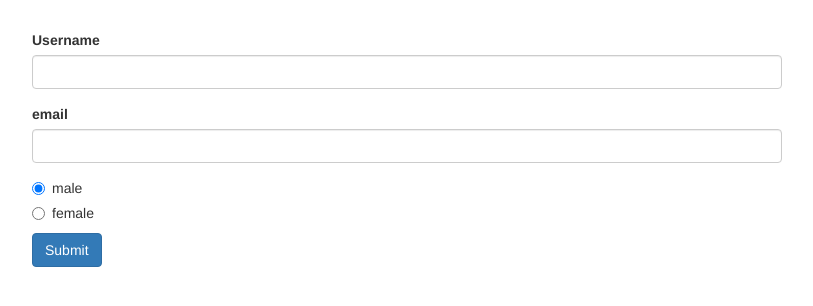
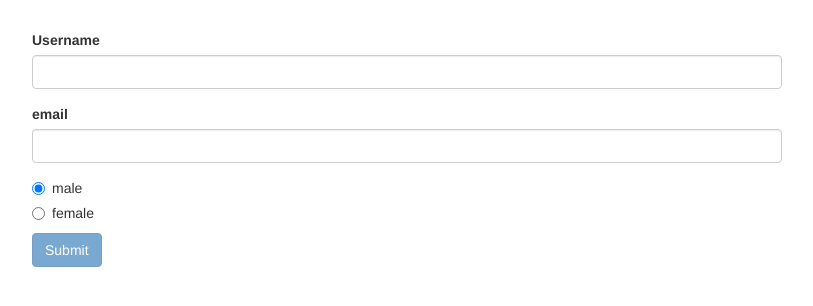
Before and after one commit to richardcalf/angular-the-complete-guide, an Angular app in the folder forms-reactive-start/: page / in a window 1280 px wide. Shown: the top 306 px of the page, without its empty margins (233-1046 px from the left). Built offline with nearby package versions, Linux system fonts and the light colour scheme.

Commit message:
section 15, video 209, reactive, grouping controls

```diff
--- a/forms-reactive-start/src/app/app.component.html
+++ b/forms-reactive-start/src/app/app.component.html
@@ -2,6 +2,7 @@
   <div class="row">
     <div class="col-xs-12 col-sm-10 col-md-8 col-sm-offset-1 col-md-offset-2">
       <form [formGroup]="htmlForm" (ngSubmit)="onSubmit()">
+        <div formGroupName="userData">
           <div class="form-group">
             <label for="username">Username</label>
             <input
@@ -10,7 +11,7 @@
               formControlName="username"
               class="form-control">
               <span
-              *ngIf="!htmlForm.get('username').valid && htmlForm.get('username').touched"
+                *ngIf="!htmlForm.get('userData.username').valid && htmlForm.get('userData.username').touched"
                class="help-block">Username is required</span>
           </div>
           <div class="form-group">
@@ -21,8 +22,9 @@
               formControlName="email"
               class="form-control">
               <span
-              *ngIf="!htmlForm.get('email').valid && htmlForm.get('email').touched"
+                *ngIf="!htmlForm.get('userData.email').valid && htmlForm.get('userData.email').touched"
                class="help-block">Please provide a valid email address</span>
+          </div>
         </div>
         <div class="radio" *ngFor="let gender of genders">
           <label>
@@ -35,7 +37,7 @@
         <span
               *ngIf="!htmlForm.valid && htmlForm.touched"
              class="help-block">Please correct all invalid fields above</span>
-        <button class="btn btn-primary" type="submit">Submit</button>
+        <button class="btn btn-primary" type="submit" [disabled]="!htmlForm.valid" >Submit</button>
       </form>
     </div>
   </div>
--- a/forms-reactive-start/src/app/app.component.ts
+++ b/forms-reactive-start/src/app/app.component.ts
@@ -12,8 +12,10 @@ export class AppComponent implements OnInit {
 
   ngOnInit(): void {
     this.htmlForm = new FormGroup({
-      'username': new FormControl(null, Validators.required),
-      'email': new FormControl(null, [Validators.required, Validators.email]),
+      'userData': new FormGroup({
+        'username': new FormControl(null, Validators.required),
+        'email': new FormControl(null, [Validators.required, Validators.email])
+    }),
       'gender': new FormControl('male'),
     });
   }
```
Lines whose indentation alone changed are shown as unchanged.
